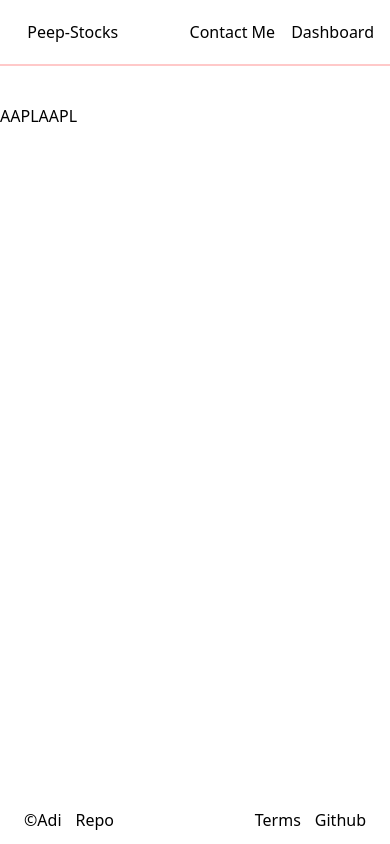
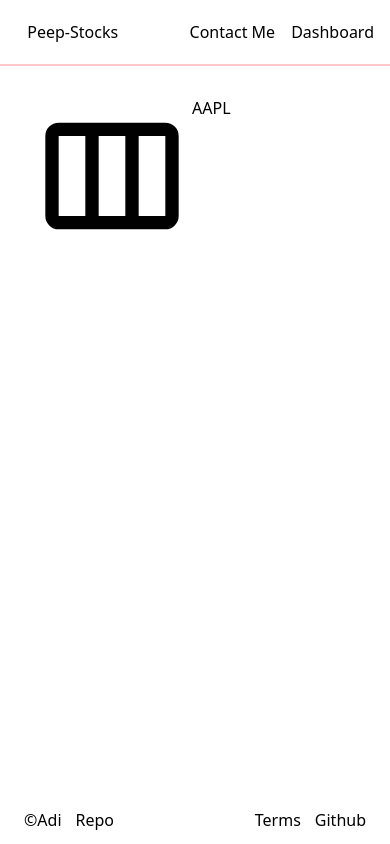
Before and after one commit to ranjanaditya452/Peep_Stocks, a React (Vite) app in the folder client/: page /overview in a window 390 px wide. Built offline with nearby package versions, Linux system fonts and the light colour scheme.

Commit message:
smaller padding on smaller screens, media query for larger

```diff
--- a/client/src/pages/Homepage.jsx
+++ b/client/src/pages/Homepage.jsx
@@ -6,7 +6,7 @@ const Homepage = () => {
 
   return (
     <>
-    <div className='grid gap-4 lg:grid-cols-[4fr_5fr] px-18 py-8 outline-2 outline-red-200'>
+    <div className='grid gap-4 lg:grid-cols-[4fr_5fr] px-8 py-8 md:px-16 outline-2 outline-red-200'>
       <TitleAreaL/>
       <TitleAreaR/>
     </div>
--- a/client/src/pages/Overview.jsx
+++ b/client/src/pages/Overview.jsx
@@ -2,7 +2,7 @@ import React from 'react'
 
 const Overview = () => {
   return (
-    <div>
+    <div className=' px-8 py-8 md:px-16'>
       <OverviewMain/>
     </div>
   )
@@ -10,13 +10,16 @@ const Overview = () => {
 
 const OverviewMain = () =>{
     let logo = "AAPL"
+    console.log(logo)
 
     return (
-      <div>
-        <><img src="/intraday.svg" alt="" />{logo}</>
-        <>
+      <div className='flex'>
+        <div>
+          <img className="w-40 h-40" src="/weekly.svg" alt="week" />
+        </div>
+        <div>
           AAPL
-        </>
+        </div>
       </div>
     )
 }
```
